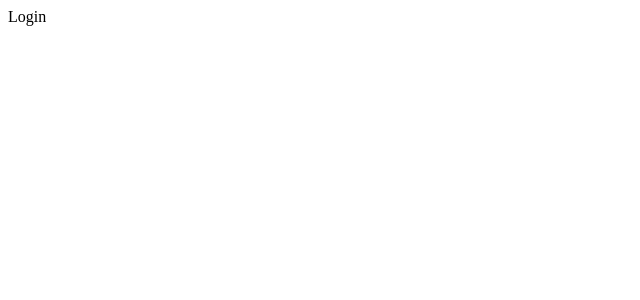
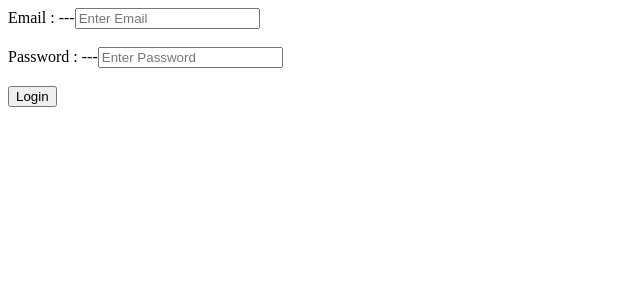
Before and after one commit to Hermi-git/Evangadi_Forum_Frontend, a React (Create React App) app in the folder client/: page /login in a window 1280 px wide. Shown: the top 300 px of the page, without its empty margins (0-640 px from the left). Built offline with nearby package versions, Linux system fonts and the light colour scheme.

Commit message:
add login functionality

```diff
--- a/client/src/Pages/Login.jsx
+++ b/client/src/Pages/Login.jsx
@@ -1,9 +1,57 @@
 import React from 'react'
+import { useRef } from 'react'
+import axiosBase from '../axiosConfig'
+import { useNavigate } from 'react-router-dom'
 
 function Login() {
+  const emailDom = useRef()
+  const passwordDom = useRef()
+  const navigate = useNavigate()
+
+  async function handleSubmit(e) {
+    e.preventDefault()
+    const emailValue = emailDom.current.value
+    const passwordValue = passwordDom.current.value
+
+    if (!emailValue || !passwordValue) {
+      alert('Please fill all the fields')
+      return
+    }
+
+    try {
+      const {data} = await axiosBase.post('users/login', {
+        email: emailValue,
+        password: passwordValue
+
+      })
+      alert('User logged in successfully')
+      localStorage.setItem('token', data.token)
+      navigate('/')
+      console.log(data)
+    } catch (error) {
+      alert(error?.response?.data?.msg || 'Something went wrong')
+      console.log(error?.response?.data)
+    }
+  }
+
   return (
-    <div>Login</div>
+     <section>
+      <form onSubmit={handleSubmit}>
+      <div>
+        <span>Email : ---</span>
+        <input ref={emailDom} type="email" placeholder="Enter Email" />
+      </div>
+      <br />
+      <div>
+        <span>Password : ---</span>
+        <input ref={passwordDom} type="password" placeholder="Enter Password" />
+      </div>
+      <br />
+      <button type='submit'>Login</button>
+      </form>
+    </section>
   )
 }
 
+
 export default Login
```
